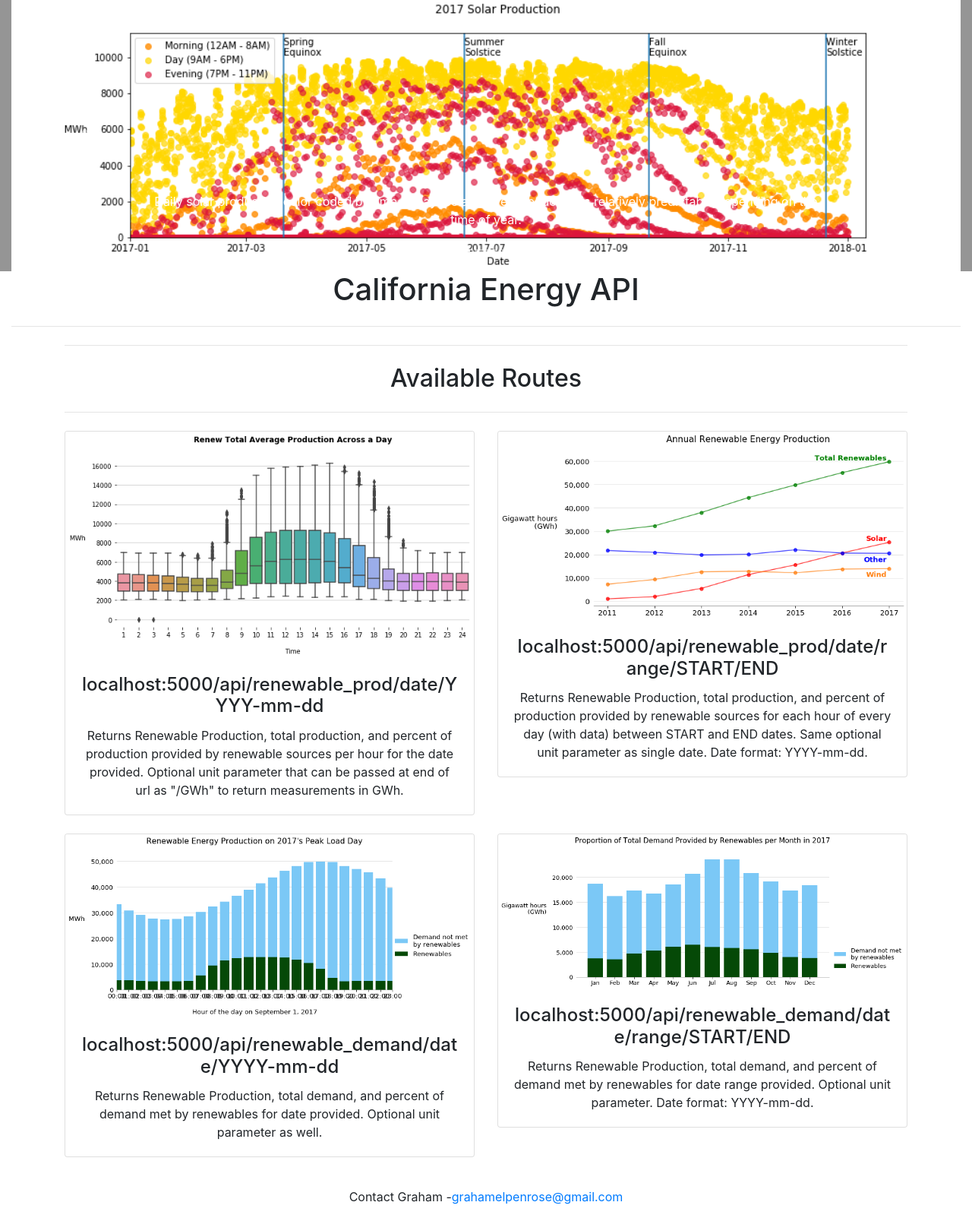
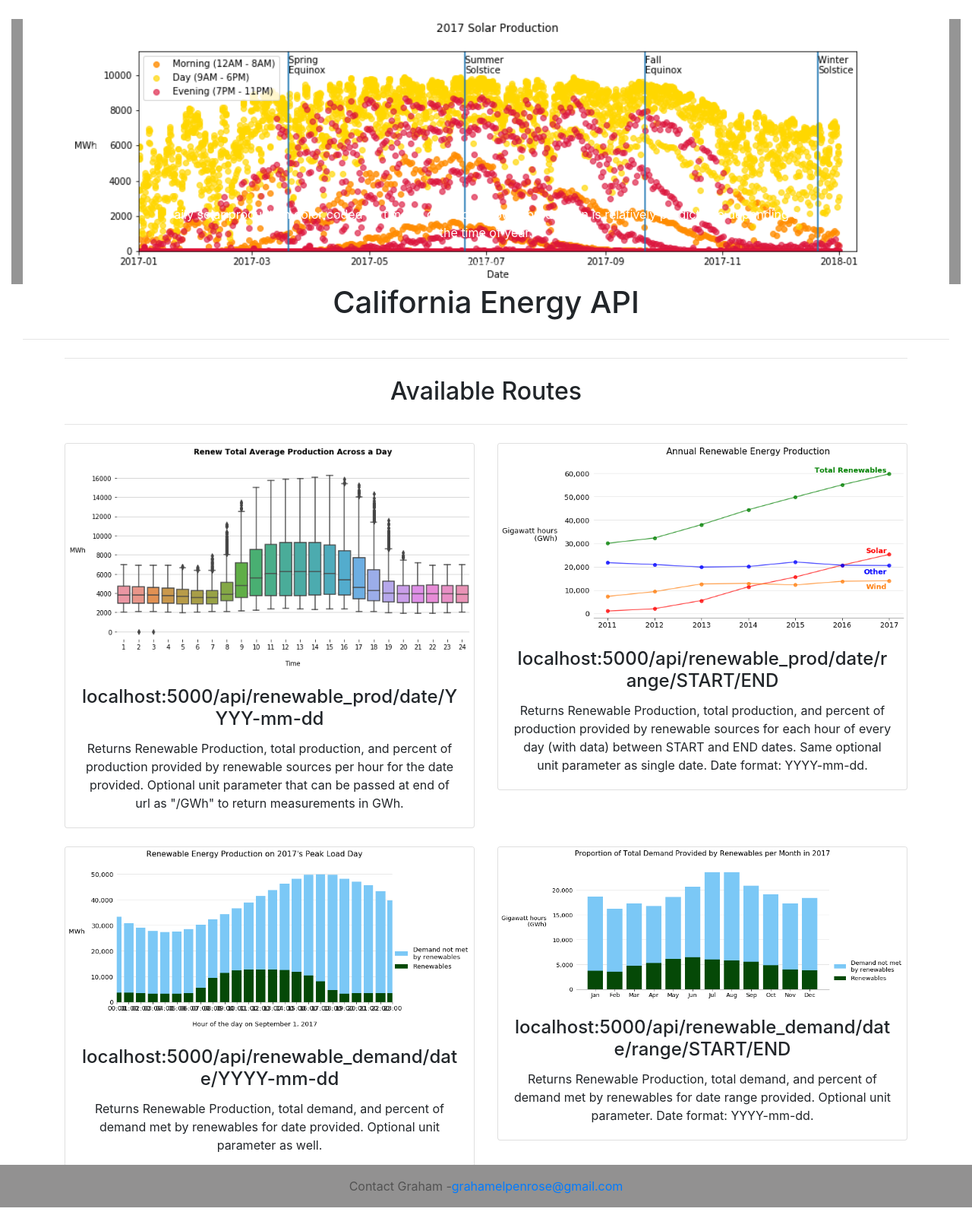
Before and after one commit to TheFoodForest/California-Renewable-Predictions-with-FB-Prophet, a Flask app: page /api in a window 1280 px wide. Shown: the part 71-1674 px from the top of the page at 76% size. Run offline with Flask 2, Linux system fonts and the light colour scheme; some libraries are stand-ins or nearby versions.

Commit message:
refactor for modularity

```diff
--- a/Renewable Production in California Predictions/flask-api-app/Renewable_App/__init__.py
+++ b/Renewable Production in California Predictions/flask-api-app/Renewable_App/__init__.py
@@ -4,3 +4,4 @@ from flask import Flask
 app = Flask(__name__, template_folder='templates')
 
 import Renewable_App.views
+import Renewable_App.api
--- a/Renewable Production in California Predictions/flask-api-app/Renewable_App/static/js/home.js
+++ b/Renewable Production in California Predictions/flask-api-app/Renewable_App/static/js/home.js
@@ -120,7 +120,7 @@ function optionChanged(value) {
 
 
         }
-        console.log(charOptions);// chart built from responce
+        // console.log(charOptions);// chart built from responce
     Highcharts.chart('container', charOptions);
 
     });
@@ -131,7 +131,7 @@ function optionChanged(value) {
 }
 
 
-
+// just set the chart to show the middle date when loading the page
 optionChanged(dates[Math.ceil(maxIndex / 2)])
 
 slider.onchange = function () {
--- a/Renewable Production in California Predictions/flask-api-app/Renewable_App/static/style/style.css
+++ b/Renewable Production in California Predictions/flask-api-app/Renewable_App/static/style/style.css
@@ -11,7 +11,6 @@
  }
 
  /* for slider selection on home plot */
-
  .slider {
     -webkit-appearance: none;
     width: 100%;
@@ -41,3 +40,23 @@
     background: #4CAF50;
     cursor: pointer;
   }
+
+
+
+  /* footer */
+  #footer-txt {
+    color: rgb(82, 82, 82);
+}
+
+#footer-nav {
+    background-color: rgb(146, 145, 145);
+    position: absolute;
+    bottom: 0;
+    left: 0;
+    width: 100%;
+}
+
+#spacer {
+    padding-top: 1%;
+    padding-bottom: 1%;
+}
--- a/Renewable Production in California Predictions/flask-api-app/Renewable_App/templates/layout.html
+++ b/Renewable Production in California Predictions/flask-api-app/Renewable_App/templates/layout.html
@@ -41,32 +41,23 @@
             </div>
           </nav>
     </div>
-<!-- </div>
+</div>
 
-    <nav class="navbar navbar-expand-lg navbar-dark top-nav">
-        <a class="navbar-brand" href="/">Renewable Energy</a>
-        <button class="navbar-toggler" type="button" data-toggle="collapse" data-target="#navbarNavAltMarkup" aria-controls="navbarNavAltMarkup" aria-expanded="false" aria-label="Toggle navigation">
-          <span class="navbar-toggler-icon"></span>
-        </button>
-        <div class="collapse navbar-collapse" id="navbarNavAltMarkup">
-          <div class="navbar-nav">
-            <a class="nav-item nav-link active" href="{{ url_for('home') }}">Home<span class="sr-only">(current)</span></a>
-            <a class="nav-item nav-link" href="#">Predictions</a>
-            <a class="nav-item nav-link" href="#">Analysis</a>
-            <a class="nav-item nav-link" href="{{ url_for('api') }}">API Documentation</a>
-          </div>
-        </div>
-      </nav> -->
+<!-- where block content ends up-->
+    <div class="container-fluid">
+      <div class="row" id='spacer'></div>
 
-    <div class="container-fluid">
         {% block content %}{% endblock %}
-        <div class="row">
+
+        <div class="row" id='spacer'></div>
+        <div class="row" id="footer">
           <div class="col-lg-12"  style="border-top: 5px  rgb(3, 156, 156);">
                   <nav id="footer-nav" class="navbar navbar-light d-flex justify-content-center">
                           <div class="d-flex p-2 bd-highlight" id="footer-txt">Contact Graham -<a href = "mailto: grahamelpenrose@gmail.com">grahamelpenrose@gmail.com </a> </div>
                         </nav>
           </div>
       </div>
+
     </div>
 
     <script src="https://code.jquery.com/jquery-3.4.1.slim.min.js" integrity="sha384-J6qa4849blE2+poT4WnyKhv5vZF5SrPo0iEjwBvKU7imGFAV0wwj1yYfoRSJoZ+n" crossorigin="anonymous"></script>
--- a/Renewable Production in California Predictions/flask-api-app/Renewable_App/views.py
+++ b/Renewable Production in California Predictions/flask-api-app/Renewable_App/views.py
@@ -4,19 +4,11 @@ Flask views for rendering templates
 """
 ## Flask file creating the routes for the rendering and getting data from db
 
-from flask import jsonify, render_template, url_for
+from flask import render_template
 from Renewable_App import app
-from Renewable_App import conection
-import pandas as pd
-import numpy as np
 
-
-
-Con = conection.Connection('local')
-engine = Con.init_connection_engine()
-
-
-conn = engine.connect()
+## Siple routes for now just rendering templates, might pass some data in for jinja templating
+## Might make some page that renders redirects
 
 @app.route('/')
 def home():
@@ -30,82 +22,14 @@ def predictions():
 def api():
     return render_template('api.html')
 
+@app.route('/solar')
+def solar():
+    return render_template('solar.html')
 
+@app.route('/wind')
+def wind():
+    return render_template('wind.html')
 
-
-@app.route('/api/renewable_prod/date/<date_str>',defaults={'unit':'MWh'})
-@app.route('/api/renewable_prod/date/<date_str>/<unit>')
-def get_date_data(date_str,unit):
-    sql = '''SELECT * FROM "Comparison".percentproductionrenewable r
-             WHERE to_char(r."Date", 'YYYY-MM-DD') = '{}' '''.format(date_str)
-    data = pd.read_sql(sql=sql,con=conn)
-    if str(unit).upper() in ['GWH','GW','G']:
-        data['Renewable Production'] = data['Renewable Production'] / 1000
-        data['Total Production'] = data['Total Production'] / 1000
-    data['Hour'] = data['Date'].dt.hour
-    data.drop(columns=['Date'], inplace=True)
-    data = data[['Hour', 'Renewable Production','Total Production','Percent Production Renew']]
-    responce = data.to_dict(orient='list')
-    return jsonify(responce)
-
-
-@app.route('/api/renewable_prod/date/range/<start_date>/<end_date>',defaults={'unit':'MWh'})
-@app.route('/api/renewable_prod/date/range/<start_date>/<end_date>/<unit>')
-def get_range_data(start_date, end_date, unit):
-    responce = {}
-    dates = np.array(pd.date_range(start='{}'.format(start_date),end='{}'.format(end_date)).date)
-    for date in dates:
-        datee = str(date)
-        sql = '''SELECT * FROM "Comparison".percentproductionrenewable r
-                WHERE to_char(r."Date", 'YYYY-MM-DD') = '{}' '''.format(datee)
-        try:
-            data = pd.read_sql(sql=sql,con=conn)
-            if str(unit).upper() in ['GWH','GW','G']:
-                data['Renewable Production'] = data['Renewable Production'] / 1000
-                data['Total Production'] = data['Total Production'] / 1000
-            data['Hour'] = data['Date'].dt.hour
-            data.drop(columns=['Date'], inplace=True)
-            data = data[['Hour', 'Renewable Production','Total Production','Percent Production Renew']]
-            responce['{}'.format(datee)] = data.to_dict(orient='list')
-        except:
-            responce['{}'.format(datee)] = ["No production data for this date"]
-    return jsonify(responce)
-
-
-@app.route('/api/renewable_demand/date/<date_str>',defaults={'unit':'MWh'})
-@app.route('/api/renewable_demand/date/<date_str>/<unit>')
-def get_date_data_demand(date_str,unit):
-    sql = '''SELECT * FROM "Comparison".percentdemandrenewable r
-             WHERE to_char(r."Date", 'YYYY-MM-DD') = '{}' '''.format(date_str)
-    data = pd.read_sql(sql=sql,con=conn)
-    if str(unit).upper() in ['GWH','GW','G']:
-        data['Renewable Production'] = data['Renewable Production'] / 1000
-        data['Total Demand'] = data['Total Production'] / 1000
-    data['Hour'] = data['Date'].dt.hour
-    data.drop(columns=['Date'], inplace=True)
-    data = data[['Hour', 'Renewable Production','Total Demand','Percent Demand Renew']]
-    responce = data.to_dict(orient='list')
-    return jsonify(responce)
-
-
-@app.route('/api/renewable_demand/date/range/<start_date>/<end_date>',defaults={'unit':'MWh'})
-@app.route('/api/renewable_demand/date/range/<start_date>/<end_date>/<unit>')
-def get_range_data_demand(start_date, end_date, unit):
-    responce = {}
-    dates = np.array(pd.date_range(start='{}'.format(start_date),end='{}'.format(end_date)).date)
-    for date in dates:
-        datee = str(date)
-        sql = '''SELECT * FROM "Comparison".percentdemandrenewable r
-                WHERE to_char(r."Date", 'YYYY-MM-DD') = '{}' '''.format(datee)
-        try:
-            data = pd.read_sql(sql=sql,con=conn)
-            if str(unit).upper() in ['GWH','GW','G']:
-                data['Renewable Production'] = data['Renewable Production'] / 1000
-                data['Total Demand'] = data['Total Demand'] / 1000
-            data['Hour'] = data['Date'].dt.hour
-            data.drop(columns=['Date'], inplace=True)
-            data = data[['Hour', 'Renewable Production','Total Demand','Percent Demand Renew']]
-            responce['{}'.format(datee)] = data.to_dict(orient='list')
-        except:
-            responce['{}'.format(datee)] = ["No production data for this date"]
-    return jsonify(responce)
+@app.route('/other')
+def other():
+    return render_template('other.html')
```
Also changed, not shown: Renewable Production in California Predictions/flask-api-app/Renewable_App/api.py (added, +98 -0 lines), Renewable Production in California Predictions/flask-api-app/Renewable_App/templates/home.html (+5 -22 lines).
